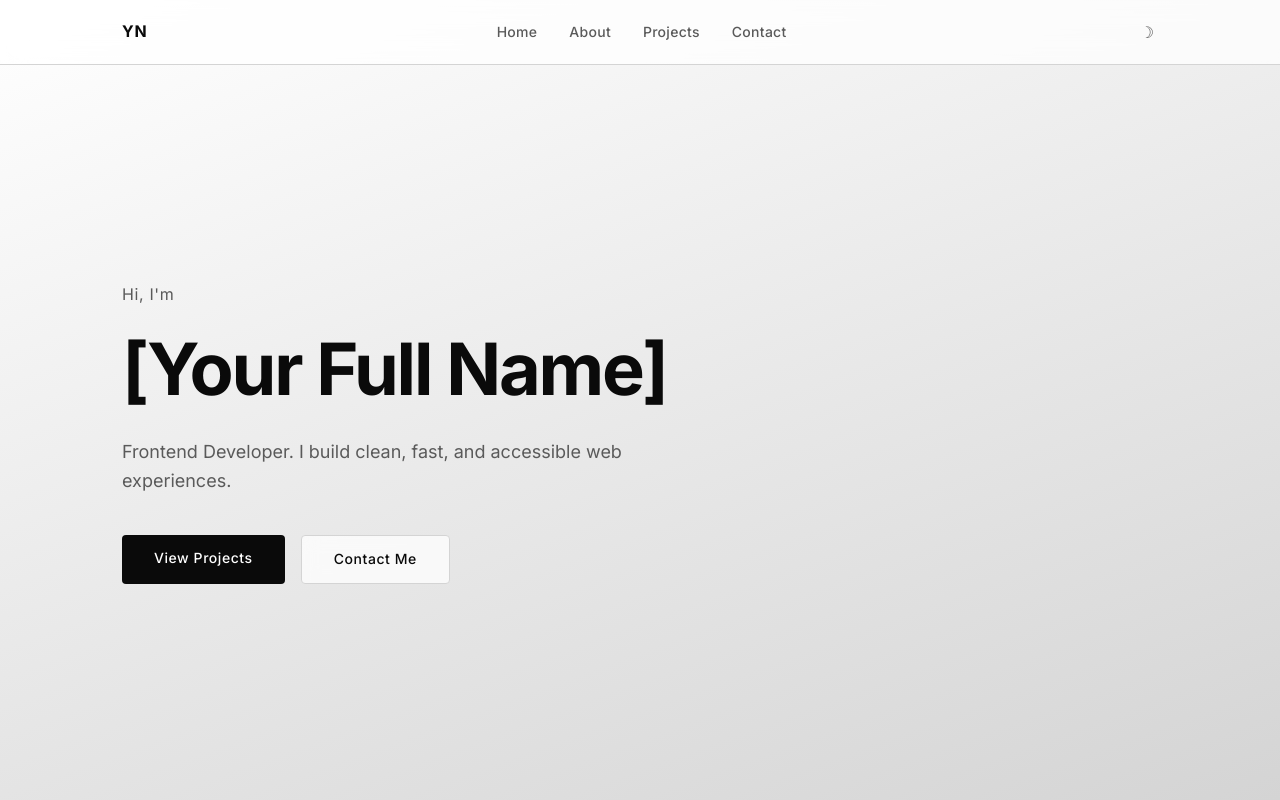
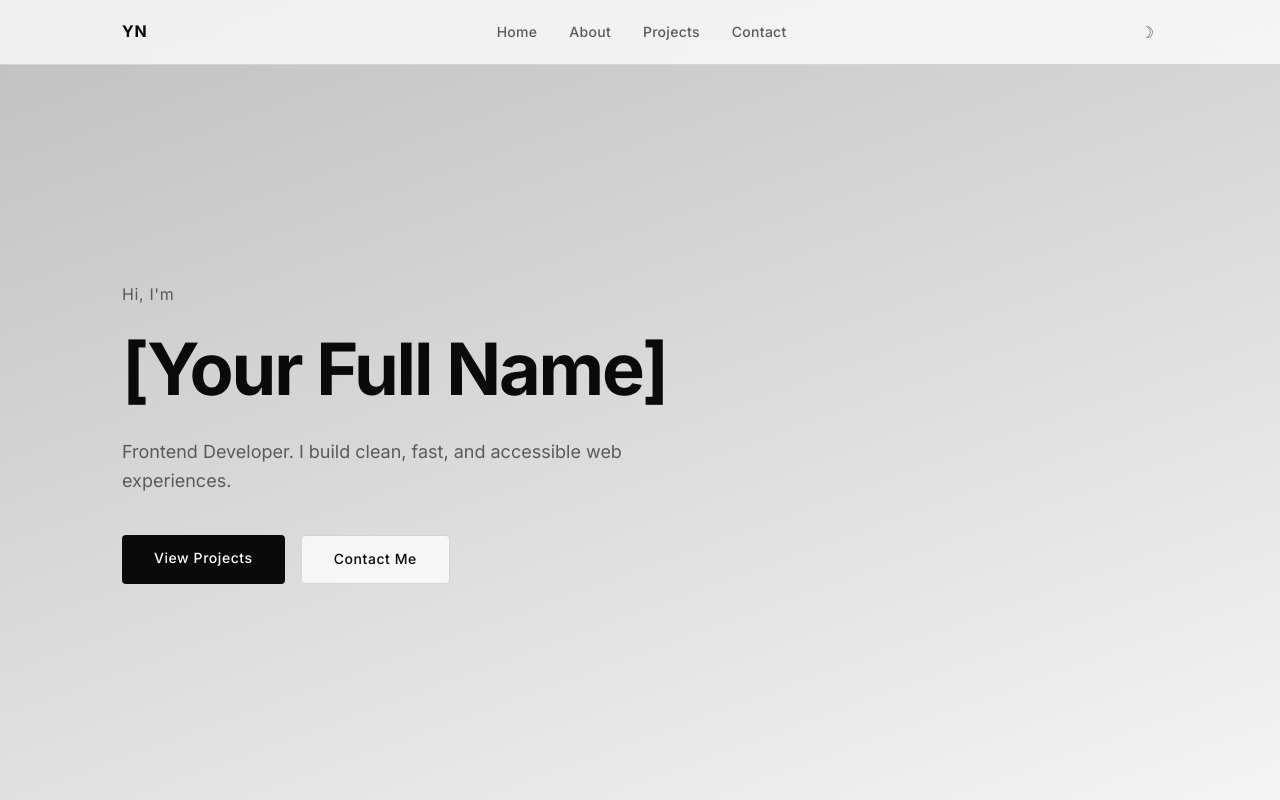
Before and after one commit to lanlines/portfolio, a React (Vite) app: page / in a window 1280 px wide. Shown: the top 800 px of the page. Built offline with nearby package versions, Linux system fonts and the light colour scheme.

Commit message:
feat: update light mode background gradient for improved aesthetics

```diff
--- a/src/styles/variables.css
+++ b/src/styles/variables.css
@@ -1,6 +1,6 @@
 /* Light mode (default) */
 :root {
-  --bg-gradient: linear-gradient(160deg, #ffffff 0%, #d4d4d4 100%);
+  --bg-gradient: linear-gradient(160deg, #c0c0c0 0%, #f4f4f4 100%);
   --bg: #ffffff;
   --bg-alt: #f0f0f0;
   --surface: rgba(255, 255, 255, 0.75);
```
